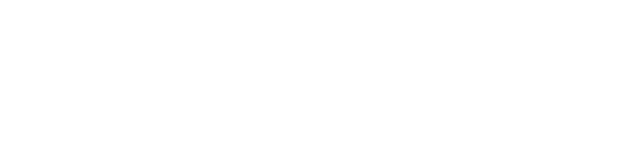
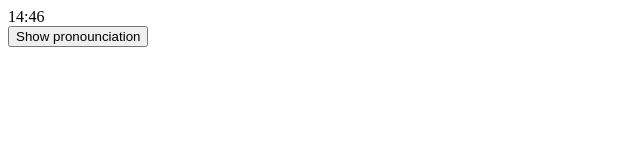
Before and after one commit to Hano2001/10000jikan, a plain HTML site: page index.html in a window 1280 px wide. Shown: the whole page, without its empty margins (0-640 px from the left). Drawn offline with Linux system fonts and the light colour scheme.

Commit message:
feat: add initial gui

```diff
--- a/index.html
+++ b/index.html
@@ -6,6 +6,10 @@
     <title>10 000時間</title>
 </head>
 <body>
+    <main>
+        <div id="text"></div>
+        <button id="button">Show pronounciation</button>
+    </main>
     <script src="main.js"></script>
 </body>
 </html>
--- a/main.js
+++ b/main.js
@@ -55,5 +55,16 @@ function getTimeInJapanese(hour, min) {
 
     return `${prefix}${hours[hourByTwelwe]}時${minuteString}`;
 }
+const displayText = document.getElementById('text');
+const button = document.getElementById('button');
 
-console.log(getTimeInJapanese(0, 45));
+const hour = getRandom(0, 23);
+const min = getRandom(0, 59);
+const hourText = `${hour}`.padStart(2, '0');
+const minText = `${min}`.padStart(2, '0');
+const time = `${hourText}:${minText}`;
+displayText.textContent = time;
+
+button.addEventListener('click', () => {
+    displayText.textContent = getTimeInJapanese(hour, min);
+});
```
